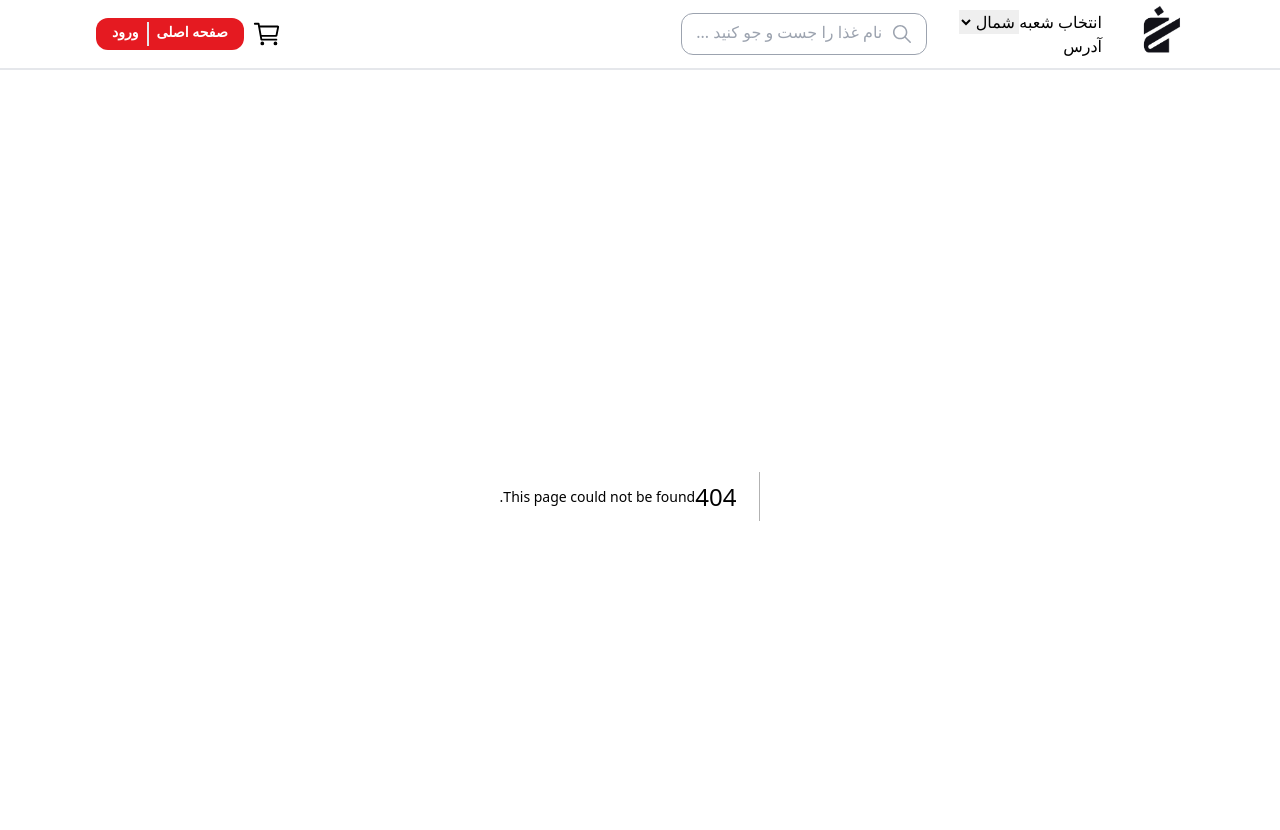
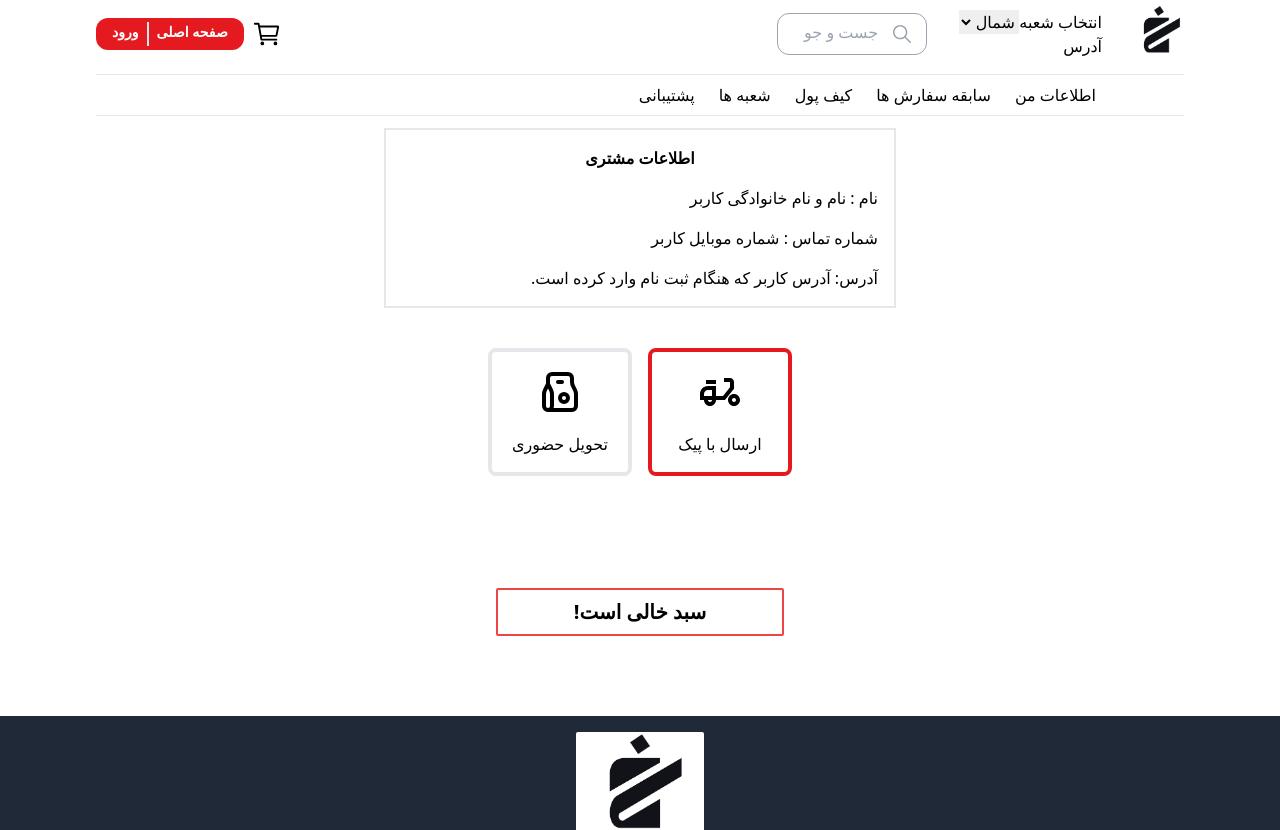
Before and after one commit to shrrsoft/food, a Next.js app: page /checkout in a window 1280 px wide. Before the commit this address had no page. Shown: the top 830 px of the page. Built offline with nearby package versions, Linux system fonts and the light colour scheme.

Commit message:
add checkout page and Navbar and change some UI in login and cart page

```diff
--- /dev/null
+++ b/app/checkout/page.jsx
@@ -0,0 +1,92 @@
+"use client";
+
+import Link from "next/link";
+import { useCartContext } from "@/context/CartContext";
+import { getProductData } from "@/data/items";
+import CartItem from "../components/CartItem";
+import { MdOutlineDeliveryDining } from "react-icons/md";
+import { TbPaperBag } from "react-icons/tb";
+import { useState } from "react";
+import UserInformation from "../components/UserInformation";
+
+const CheckoutPage = () => {
+  const [delivery, setDelivery] = useState(true);
+  const { items } = useCartContext();
+  let totalPrice = 0;
+  let tax = 0;
+  const deliveryCost = delivery ? 20000 : 0;
+
+  function numberWithCommas(x) {
+    return x.toString().replace(/\B(?=(\d{3})+(?!\d))/g, ",");
+  }
+
+  items.map((item) => {
+    const product = getProductData(item.id);
+    totalPrice = totalPrice + product.price * item.quantity;
+  });
+  tax = tax + totalPrice * 0.09;
+
+  // const mobileNumberFromLocal = JSON.parse(
+  //   localStorage.getItem("userAndPass")
+  // ).mobileNumber;
+  return (
+    <>
+      <UserInformation />
+      <div className="mt-10 flex gap-4 justify-center">
+        <div
+          className={`border-4 w-36 h-32 rounded-lg p-4 flex flex-col justify-center items-center gap-4 ${
+            delivery ? "border-[#E51A21]" : ""
+          }`}
+          onClick={() => setDelivery(true)}>
+          <MdOutlineDeliveryDining className="text-9xl" />
+          ارسال با پیک
+        </div>
+        <div
+          className={`border-4 w-36 h-32 rounded-lg p-4 flex flex-col justify-center items-center gap-4 ${
+            delivery ? "" : "border-[#E51A21]"
+          }`}
+          onClick={() => setDelivery(false)}>
+          <TbPaperBag className="text-9xl" />
+          تحویل حضوری
+        </div>
+      </div>
+      <div className=" md:w-[80%] mx-auto mt-8 py-4 sm:block">
+        {items.map((item) => (
+          <div key={item.id} className="mx-auto">
+            <CartItem id={item.id} quantity={item.quantity} />
+          </div>
+        ))}
+        {totalPrice != 0 ? (
+          <>
+            <div className="flex justify-center mt-4">
+              مجموع خرید : {numberWithCommas(totalPrice)} تومان
+            </div>
+            <div className="flex justify-center mt-4">
+              مالیات : {numberWithCommas(tax)} تومان
+            </div>
+            <div className="flex justify-center mt-4">
+              هزینه ارسال : {numberWithCommas(deliveryCost)} تومان
+            </div>
+            <div className="flex justify-center border-2 border-[#E51A21] rounded-sm   py-2 w-72 mx-auto mt-4">
+              مبلغ قابل پرداخت :
+              {numberWithCommas(totalPrice + tax + deliveryCost)} تومان
+            </div>
+            <div className="flex justify-center items-center">
+              <Link
+                href="#"
+                className="bg-[#3fab46db] text-white p-2 rounded m-4 w-32 text-center hover:scale-105 transition-all">
+                پرداخت
+              </Link>
+            </div>
+          </>
+        ) : (
+          <h3 className="flex justify-center font-bold text-xl my-16 border-2 border-red-500 rounded-sm w-72 py-2 mx-auto">
+            سبد خالی است!
+          </h3>
+        )}
+      </div>
+    </>
+  );
+};
+
+export default CheckoutPage;
--- a/app/components/Footer.jsx
+++ b/app/components/Footer.jsx
@@ -16,8 +16,10 @@ const Footer = () => {
           </div>
           <div className="flex md:flex-row md:justify-between flex-col text-center justify-center text-white mt-4 *:mb-3 ">
             <p>فست فود زنجیره ای مانی</p>
-            <p>دفتر مرکزی : تهران، خیابان پیروزی پلاک 256 </p>
-            <p>تلفن : 12345678 - 021</p>
+            <p>
+              دفتر مرکزی : تهران، خیابان پیروزی، خیابان نیروی هوایی، پلاک 000
+            </p>
+            <p>تلفن : 4459605 - 0912</p>
           </div>
         </div>
       </div>
--- a/app/components/Header.jsx
+++ b/app/components/Header.jsx
@@ -11,6 +11,7 @@ import { IoCartOutline, IoClose } from "react-icons/io5";
 import { useCartContext } from "@/context/CartContext";
 import MobileNavbar from "./MobileMenu";
 import { IoHomeOutline } from "react-icons/io5";
+import Navbar from "./Navbar";
 
 const Header = () => {
   const [isOpen, SetIsOpen] = useState(false);
@@ -23,7 +24,7 @@ const Header = () => {
 
   return (
     <header>
-      <div className="w-full border-b-2 py-0.5 mt-0 sm:px-[6rem] px-6 fixed top-0 bg-white z-20">
+      <div className="w-full py-0.5 mt-0 sm:px-[6rem] px-6 fixed top-0 bg-white z-20">
         <div className="flex items-center justify-between flex-wrap ] ">
           <div className="flex items-center gap-8">
             <div className="flex items-center gap-8">
@@ -59,12 +60,12 @@ const Header = () => {
               </div>
             </div>
             <Branch />
-            <SearchBox />
+            <div className="hidden md:flex">
+              <SearchBox />
+            </div>
           </div>
           <div className="flex items-center gap-2 my-4">
-            <Link
-              href={isLogin ? "/cart" : "/login"}
-              className="flex items-center">
+            <Link href="/cart" className="flex items-center">
               <CounterBadg className="" />
               <IoCartOutline className="text-3xl -mr-1.5" />
             </Link>
@@ -85,6 +86,10 @@ const Header = () => {
             </Link>
           </div>
         </div>
+        <Navbar />
+      </div>
+      <div className="md:hidden w-[80%] mx-auto">
+        <SearchBox className="hidden" />
       </div>
     </header>
   );
--- a/app/components/MobileMenu.jsx
+++ b/app/components/MobileMenu.jsx
@@ -1,18 +1,37 @@
 import Link from "next/link";
 import SearchBox from "./SearchBox";
+import Navbar from "./Navbar";
 
 const MobileMenu = ({ isOpen, SetIsOpen, isLogin, handleLogin }) => {
   return (
     <div
-      className={`bg-[#E51A21]/80 h-screen fixed z-20 right-0 top-16 overflow-hidden origin-right transition-all ease-in-out ${
+      className={`bg-gradient-to-l from-[#E51A21] to-[#E51A21]/50 h-screen fixed z-20 right-0 top-16 overflow-hidden origin-right transition-all ease-in-out ${
         isOpen ? "w-full" : "w-0"
       }`}
       onClick={() => SetIsOpen(false)}>
-      <div className="flex flex-col gap-1 items-start p-4 pr-8 text-white font-bold text-2xl ">
-        <SearchBox />
-        <Link href="/login" onClick={handleLogin}>
-          {isLogin ? "خروج" : "ورود"}
-        </Link>
+      <div className="flex flex-col items-start p-4 pr-8 text-white text-2xl ">
+        <ul className="flex flex-col gap-6">
+          <li>
+            <Link href="/user-information">اطلاعات من</Link>
+          </li>
+          <li>
+            <Link href=""> سابقه سفارش ها</Link>
+          </li>
+          <li>
+            <Link href=""> کیف پول</Link>
+          </li>
+          <li>
+            <Link href="">شعبه ها </Link>
+          </li>
+          <li>
+            <Link href="">پشتیبانی </Link>
+          </li>
+          <li>
+            <Link href="/login" onClick={handleLogin}>
+              {isLogin ? "خروج" : "ورود"}
+            </Link>
+          </li>
+        </ul>
       </div>
     </div>
   );
--- /dev/null
+++ b/app/components/Navbar.jsx
@@ -0,0 +1,27 @@
+import Link from "next/link";
+
+const Navbar = () => {
+  return (
+    <div className="mt-2 border-t border-b p-2 hidden md:block">
+      <ul className="flex gap-6 mr-20">
+        <li>
+          <Link href="/user-information">اطلاعات من</Link>
+        </li>
+        <li>
+          <Link href=""> سابقه سفارش ها</Link>
+        </li>
+        <li>
+          <Link href=""> کیف پول</Link>
+        </li>
+        <li>
+          <Link href="">شعبه ها </Link>
+        </li>
+        <li>
+          <Link href="">پشتیبانی </Link>
+        </li>
+      </ul>
+    </div>
+  );
+};
+
+export default Navbar;
--- a/app/components/SearchBox.jsx
+++ b/app/components/SearchBox.jsx
@@ -4,15 +4,15 @@ import { IoIosSearch } from "react-icons/io";
 
 const SearchBox = () => {
   return (
-    <div className="border border-gray-400 lg:flex rounded-xl overflow-hidden focus-within:bg-black/20 transition-all hidden ">
+    <div className="border border-gray-400 rounded-xl overflow-hidden focus-within:border-[#E51A21] focus-within:border-2 transition-all ">
       <form className="flex" action="search ">
         <button className="items-center">
           <IoIosSearch className=" text-gray-400 size-6 mr-3" />
         </button>
         <input
-          className="w-52 h-10 outline-none bg-transparent px-2 text-black pb-1"
+          className="w-28 h-10 outline-none bg-transparent px-2 text-black pb-1 focus-within:w-52 transition-all duration-500"
           type="text"
-          placeholder={"نام غذا را جست و جو کنید ..."}
+          placeholder={" جست و جو "}
         />
       </form>
     </div>
--- /dev/null
+++ b/app/components/UserInformation.jsx
@@ -0,0 +1,12 @@
+const UserInformation = () => {
+  return (
+    <div className="mx-auto p-4 flex flex-col gap-4 border-2 w-[80%] md:w-[40%]">
+      <h2 className="mx-auto font-bold">اطلاعات مشتری</h2>
+      <h3>نام : نام و نام خانوادگی کاربر</h3>
+      <h3> شماره تماس : شماره موبایل کاربر</h3>
+      <h3> آدرس: آدرس کاربر که هنگام ثبت نام وارد کرده است.</h3>
+    </div>
+  );
+};
+
+export default UserInformation;
--- a/app/layout.js
+++ b/app/layout.js
@@ -28,7 +28,7 @@ export default function RootLayout({ children }) {
     <html lang="fa" dir="rtl">
 
       <body
-          className={`${geistSans.variable} ${geistMono.variable} antialiased mt-24`}
+          className={`${geistSans.variable} ${geistMono.variable} antialiased mt-32`}
         > <Navbar />
           {children}
           <Footer />
--- a/app/login/page.jsx
+++ b/app/login/page.jsx
@@ -25,15 +25,23 @@ const LoginPage = () => {
       mobileNumber == mobileNumberFromLocal &&
       password == passwordFromLocal
     ) {
+      setTimeout(() => router.replace("/cart"), 1000);
       setIsError(false);
       setIsLogin(true);
-      setTimeout(() => router.replace("./"), 1000);
     } else {
       setIsError(true);
       setIsLogin(false);
     }
   }
+
+  function loadHomePage() {
+    setTimeout(() => router.replace("./"), 0);
+  }
   return (
+    <>
+      {isLogin ? (
+        loadHomePage()
+      ) : (
         <div className="container my-10">
           <form
             className="mx-auto mt-3 flex flex-col gap-4 w-[15rem]"
@@ -64,10 +72,15 @@ const LoginPage = () => {
               <Link
                 href="/register"
                 className="bg-[#264aa6db] rounded-md mt-3 p-0.5 pb-2 mx-auto w-[5rem] text-center text-white hover:scale-105 transition-all">
-            ثبت نام
+                عضویت
               </Link>
             </div>
           </form>
+          <Link
+            href=""
+            className="text-xs font-bold flex justify-center hover:text-blue-800 mt-2">
+            فراموشی رمز عبور
+          </Link>
           <p className="text-center mt-3 text-xs bg-yellow-200 p-4 w-60 mx-auto">
             به صورت آزمایشی نام کاربری و رمز عبور در localeStorage ذخیره می شود
           </p>
@@ -86,6 +99,8 @@ const LoginPage = () => {
             ""
           )}
         </div>
+      )}
+    </>
   );
 };
 export default LoginPage;
--- /dev/null
+++ b/app/user-information/page.jsx
@@ -0,0 +1,11 @@
+import UserInformation from "../components/UserInformation";
+
+const UserInformationPage = () => {
+  return (
+    <div className="my-8 md:mt-40">
+      <UserInformation />;
+    </div>
+  );
+};
+
+export default UserInformationPage;
```
Also changed, not shown: app/cart/page.jsx (+4 -26 lines). Lines whose indentation alone changed are shown as unchanged.
